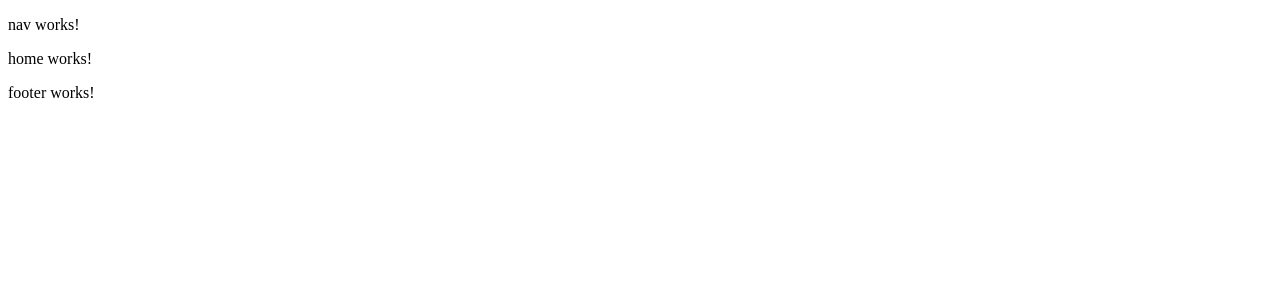
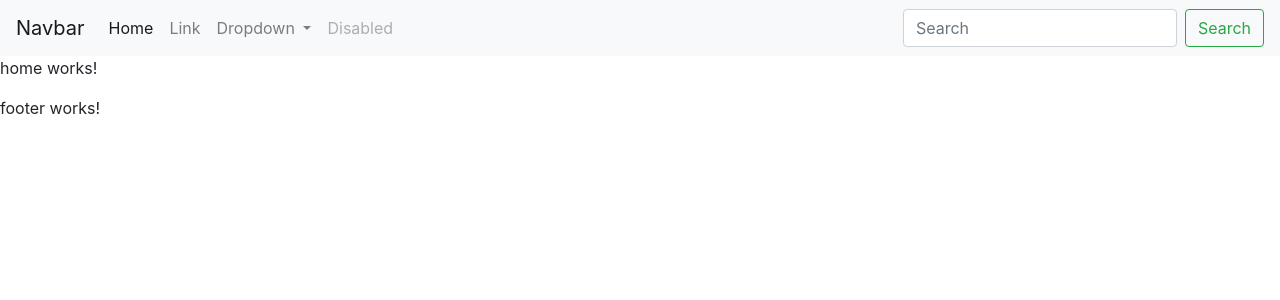
Before and after one commit to freyes2019035/ControlDeHoteles_Frontend, an Angular app: page /home in a window 1280 px wide. Shown: the top 300 px of the page. Built offline with nearby package versions, Linux system fonts and the light colour scheme.

Commit message:
adding bootstrap

```diff
--- a/angular.json
+++ b/angular.json
@@ -28,9 +28,13 @@
               "src/assets"
             ],
             "styles": [
+              "node_modules/bootstrap/dist/css/bootstrap.min.css",
               "src/styles.scss"
             ],
-            "scripts": []
+            "scripts": [
+              "node_modules/jquery/dist/jquery.js",
+              "node_modules/bootstrap/dist/js/bootstrap.js"
+            ]
           },
           "configurations": {
             "production": {
--- a/package.json
+++ b/package.json
@@ -19,6 +19,8 @@
     "@angular/platform-browser": "~10.0.5",
     "@angular/platform-browser-dynamic": "~10.0.5",
     "@angular/router": "~10.0.5",
+    "bootstrap": "^4.6.0",
+    "jquery": "^3.6.0",
     "rxjs": "~6.5.5",
     "tslib": "^2.0.0",
     "zone.js": "~0.10.3"
--- a/src/app/shared/components/nav/nav.component.html
+++ b/src/app/shared/components/nav/nav.component.html
@@ -1 +1,35 @@
-<p>nav works!</p>
+<nav class="navbar navbar-expand-lg navbar-light bg-light">
+    <a class="navbar-brand" href="#">Navbar</a>
+    <button class="navbar-toggler" type="button" data-toggle="collapse" data-target="#navbarSupportedContent" aria-controls="navbarSupportedContent" aria-expanded="false" aria-label="Toggle navigation">
+      <span class="navbar-toggler-icon"></span>
+    </button>
+
+    <div class="collapse navbar-collapse" id="navbarSupportedContent">
+      <ul class="navbar-nav mr-auto">
+        <li class="nav-item active">
+          <a class="nav-link" href="#">Home <span class="sr-only">(current)</span></a>
+        </li>
+        <li class="nav-item">
+          <a class="nav-link" href="#">Link</a>
+        </li>
+        <li class="nav-item dropdown">
+          <a class="nav-link dropdown-toggle" href="#" id="navbarDropdown" role="button" data-toggle="dropdown" aria-haspopup="true" aria-expanded="false">
+            Dropdown
+          </a>
+          <div class="dropdown-menu" aria-labelledby="navbarDropdown">
+            <a class="dropdown-item" href="#">Action</a>
+            <a class="dropdown-item" href="#">Another action</a>
+            <div class="dropdown-divider"></div>
+            <a class="dropdown-item" href="#">Something else here</a>
+          </div>
+        </li>
+        <li class="nav-item">
+          <a class="nav-link disabled" href="#" tabindex="-1" aria-disabled="true">Disabled</a>
+        </li>
+      </ul>
+      <form class="form-inline my-2 my-lg-0">
+        <input class="form-control mr-sm-2" type="search" placeholder="Search" aria-label="Search">
+        <button class="btn btn-outline-success my-2 my-sm-0" type="submit">Search</button>
+      </form>
+    </div>
+  </nav>
```
Also changed, not shown: 1 other file (tests, documents, lock files or other folders).
